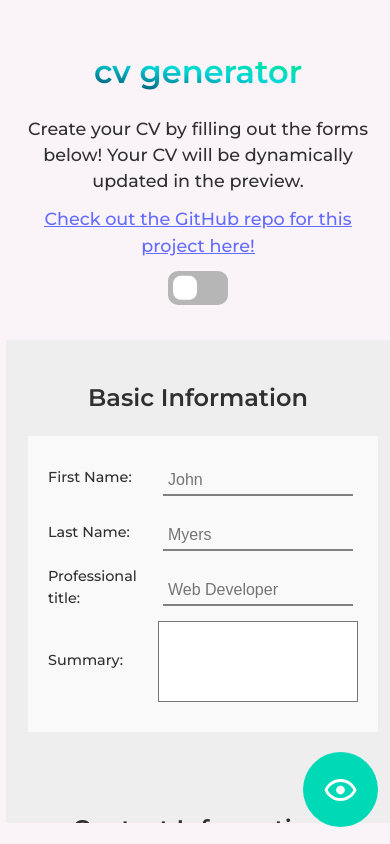
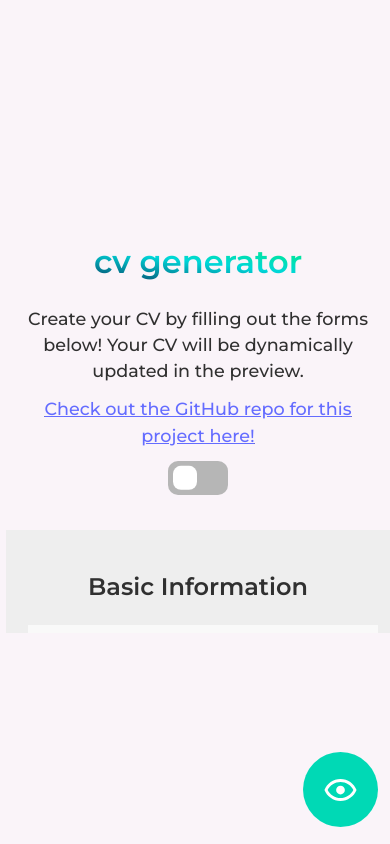
Before and after one commit to topciovrafael/cv-generator, a React (Vite) app: page / in a window 390 px wide. Built offline with nearby package versions, Linux system fonts and the light colour scheme.

Commit message:
Update index.css

```diff
--- a/src/index.css
+++ b/src/index.css
@@ -686,7 +686,7 @@ html {
 
 @media (max-width: 1200px) {
   body, #tot{
-    max-height:95vh;
+    max-height:50vh;
     }
   body {
     min-height: -webkit-fill-available;
```
